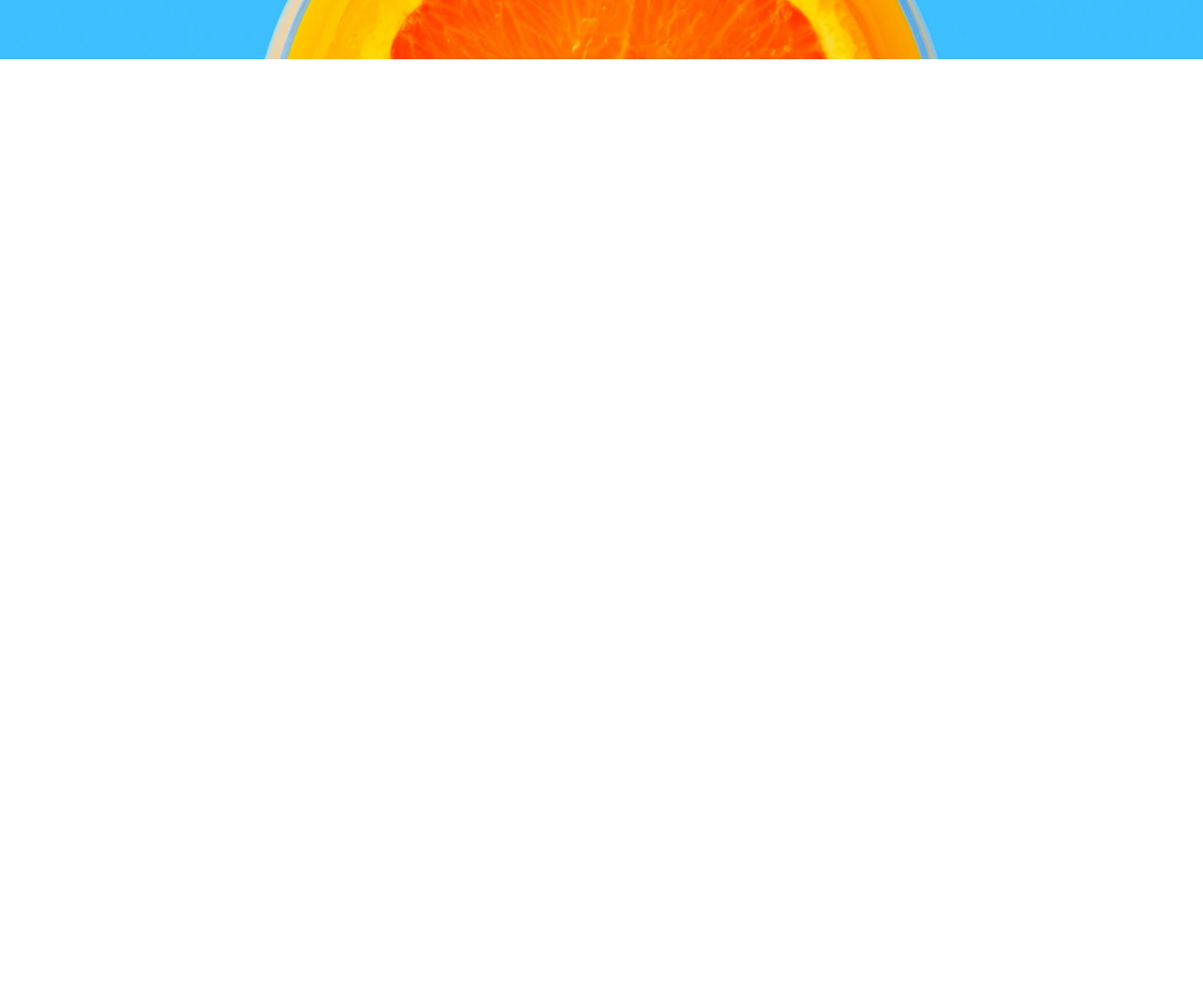
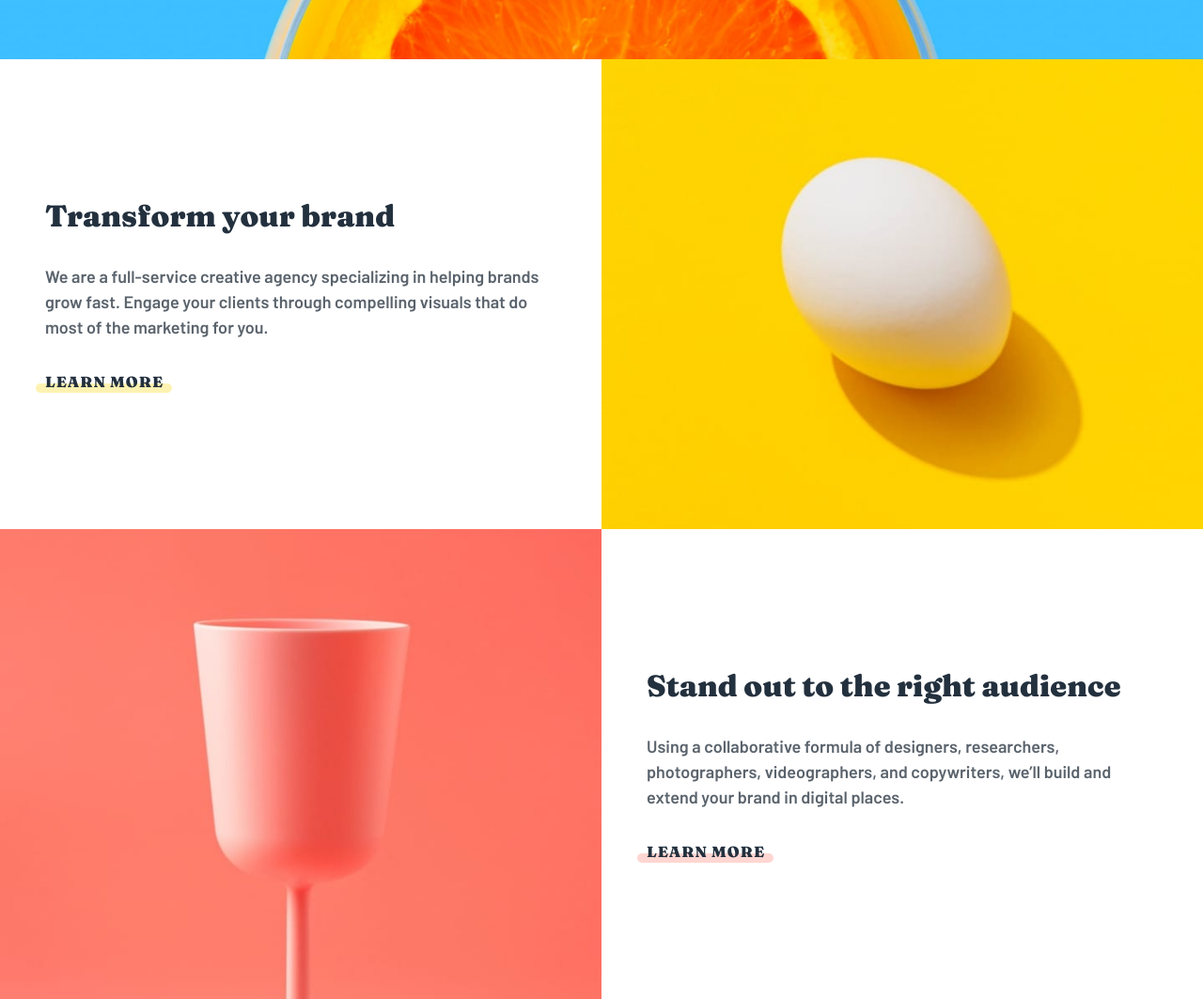
Before and after one commit to bryamjesus/landing-page-sunnyside, a plain HTML site: page index.html in a window 1280 px wide. Shown: the part 500-1563 px from the top of the page at 94% size. Before the commit the page ends 800 px from the top, so only its background shows below. Drawn offline with Linux system fonts and the light colour scheme.

Commit message:
Seccion de servicios terminada

```diff
--- a/css/style.css
+++ b/css/style.css
@@ -154,3 +154,101 @@ HEADER
     background-color: var(--white);
   }
 }
+
+/******************
+SERVICE
+*******************/
+.services {
+  width: 100vw;
+  display: grid;
+  grid-template-rows: repeat(2, 300px 450px);
+}
+
+.services__image {
+  background-size: cover;
+  background-position: center;
+}
+
+.services__image--one {
+  background-image: url("../images/mobile/image-transform.jpg");
+}
+
+.service__image--two {
+  background-image: url("/images/mobile/image-stand-out.jpg");
+}
+
+.services__content {
+  padding: 0 1.5rem;
+  text-align: center;
+  place-self: center;
+  --color: hsl(51, 100%, 49%, 0.3);
+}
+
+.services__content--two {
+  --color: hsl(7, 99%, 70%, 0.3);
+}
+
+.services__title {
+  font-size: 2rem;
+  font-family: var(--font-fraunces);
+  font-weight: 900;
+  color: var(--very-dark-desaturated-blue);
+}
+
+.services__text {
+  line-height: 1.5;
+  color: var(--very-dark-grayish-blue);
+  margin: 2rem 0;
+}
+
+.services__cta {
+  font-size: 1rem;
+  letter-spacing: 1px;
+  color: var(--very-dark-desaturated-blue);
+  text-transform: uppercase;
+  font-family: var(--font-fraunces);
+  font-weight: 900;
+  position: relative;
+}
+
+.services__cta::before {
+  content: "";
+  position: absolute;
+  bottom: -2px;
+  right: -9px;
+  background-color: var(--color);
+  width: 115%;
+  height: 47%;
+  border-radius: 112px;
+  z-index: -1;
+}
+
+@media (min-width: 768px) {
+  .services {
+    grid-template-rows: repeat(2, 500px);
+    grid-template-columns: repeat(2, 1fr);
+    grid-template-areas:
+      "texto1 img1"
+      "img2 texto2";
+  }
+
+  .services__image--one {
+    background-image: url("../images/desktop/image-transform.jpg");
+    grid-area: img1;
+  }
+
+  .service__image--two {
+    background-image: url("../images/desktop/image-stand-out.jpg");
+    grid-area: img2;
+  }
+
+  .services__content {
+    text-align: start;
+    padding: 2rem 3rem;
+    grid-area: texto1;
+  }
+
+  .services__content--two {
+    grid-area: texto2;
+  }
+}
--- a/index.html
+++ b/index.html
@@ -46,10 +46,43 @@
 
       <section class="header__body container">
         <h1 class="header__title">We are creatives</h1>
-        <img src="images/icon-arrow-down.svg" alt="Flecha" class="header__arrow">
+        <img
+          src="images/icon-arrow-down.svg"
+          alt="Flecha"
+          class="header__arrow"
+        />
       </section>
     </header>
 
+    <main>
+      <section class="services">
+        <div class="services__image services__image--one"></div>
+
+        <div class="services__content">
+          <h2 class="services__title">Transform your brand</h2>
+
+          <p class="services__text">
+            We are a full-service creative agency specializing in helping brands
+            grow fast. Engage your clients through compelling visuals that do
+            most of the marketing for you.
+          </p>
+          <a href="" class="services__cta">Learn more</a>
+        </div>
+
+        <div class="services__image service__image--two"></div>
+
+        <div class="services__content services__content--two">
+          <h2 class="services__title">Stand out to the right audience</h2>
+
+          <p class="services__text">
+            Using a collaborative formula of designers, researchers,
+            photographers, videographers, and copywriters, we’ll build and
+            extend your brand in digital places.
+          </p>
+          <a href="" class="services__cta">Learn more</a>
+        </div>
+      </section>
+    </main>
     <!--
   About
   Services
```
